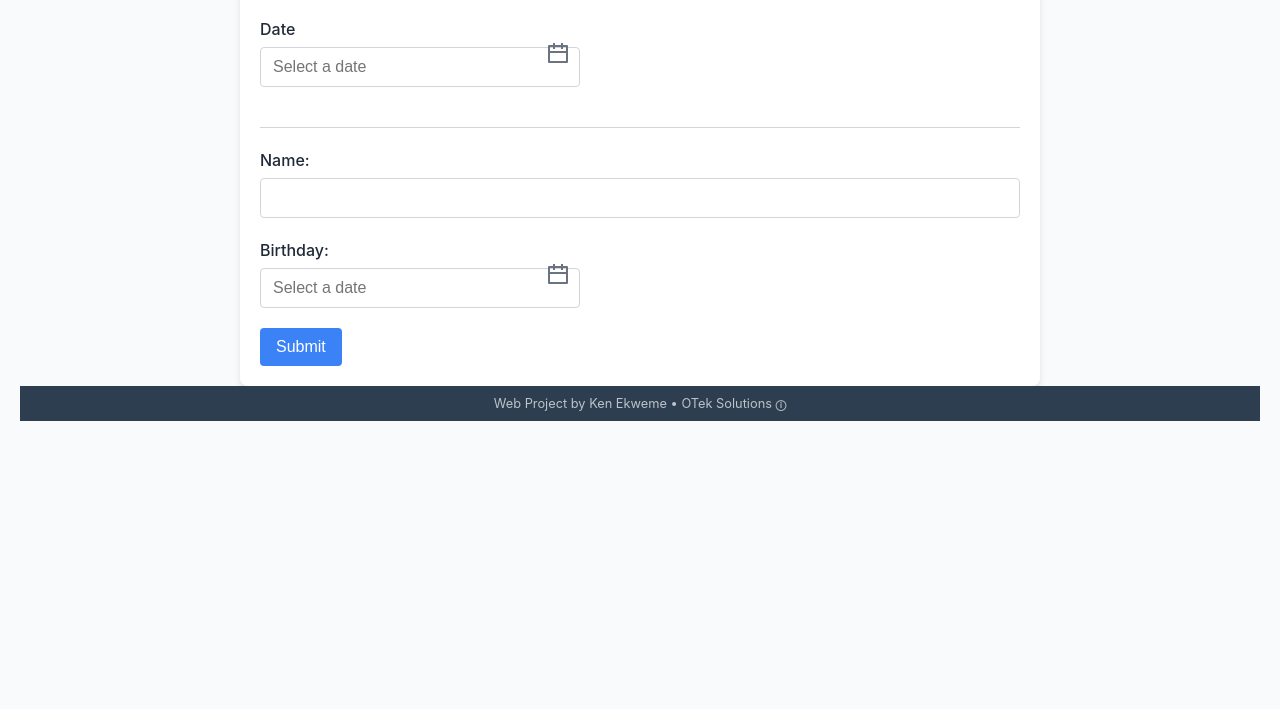
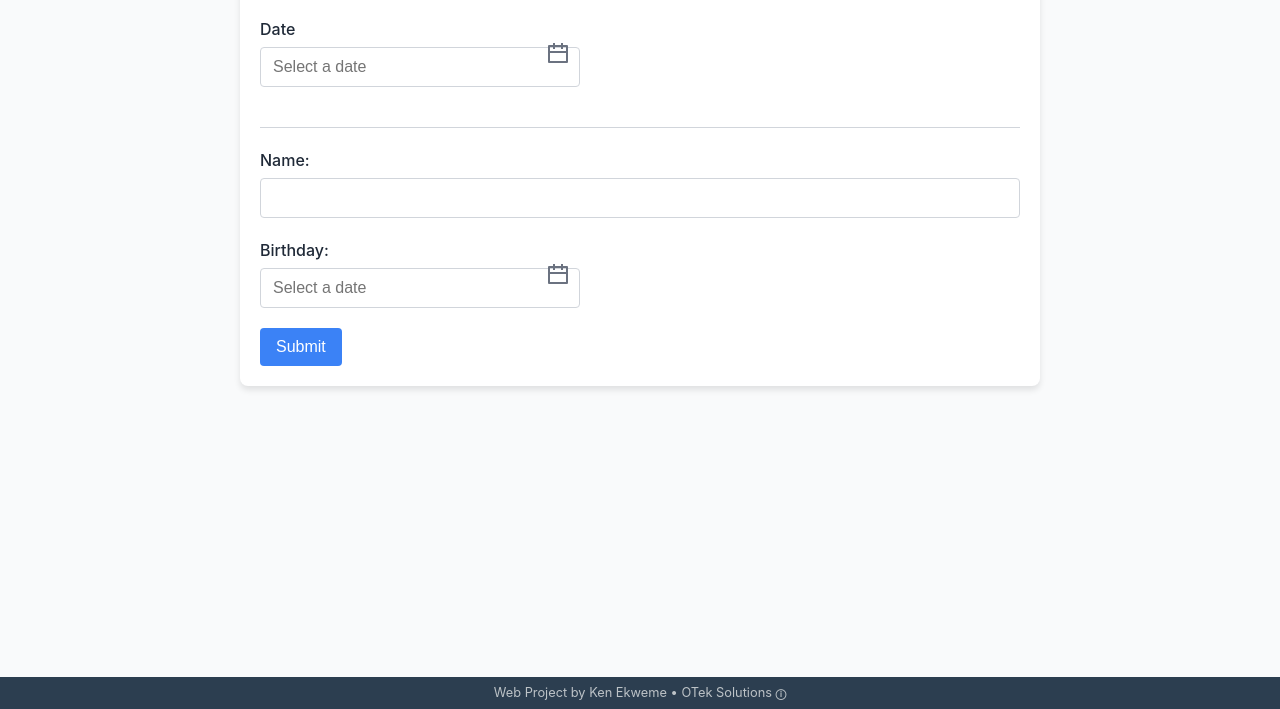
Before and after one commit to oteksolutions/codex25-003-datepicker, a plain HTML site: page index.html in a window 1280 px wide. Shown: the part 91-800 px from the top of the page. Drawn offline with Linux system fonts and the light colour scheme.

Commit message:
Update css

```diff
--- a/css/style.css
+++ b/css/style.css
@@ -22,12 +22,12 @@ body {
   line-height: 1.5;
   color: var(--text-color);
   background-color: #f9fafb;
-  padding: 20px;
 }
 
 .container {
   max-width: 800px;
   margin: 0 auto;
+	margin-top: 20px;
   padding: 20px;
   background-color: var(--background-color);
   border-radius: 8px;
@@ -269,16 +269,20 @@ input:focus {
 }
 
 .developer-footer {
-  background: #2c3e50;
-  color: #bdc3c7;
+  display: flex;
+	justify-content: center;
+	align-items: center;
+	position: absolute;
+  bottom: 0;
+	width: 100%;
+	height: 2rem;
+	background-color: #2c3e50;
 	padding: 0.5rem;
-  text-align: center;
-  font-size: 0.8rem;
-  margin-top: auto;
 }
 
 .developer-footer a, p {
 	color: #bdc3c7;
+	font-size: 0.8rem;
 	text-decoration: none;
 }
 
@@ -291,6 +295,10 @@ input:focus {
 	color: #FF4D00;
 }
 
+a[href*="humans"]{
+	cursor: help;
+}
+
 /* Responsive adjustments */
 @media (max-width: 768px) {
   .footer-container {
```
Lines whose indentation alone changed are shown as unchanged.
